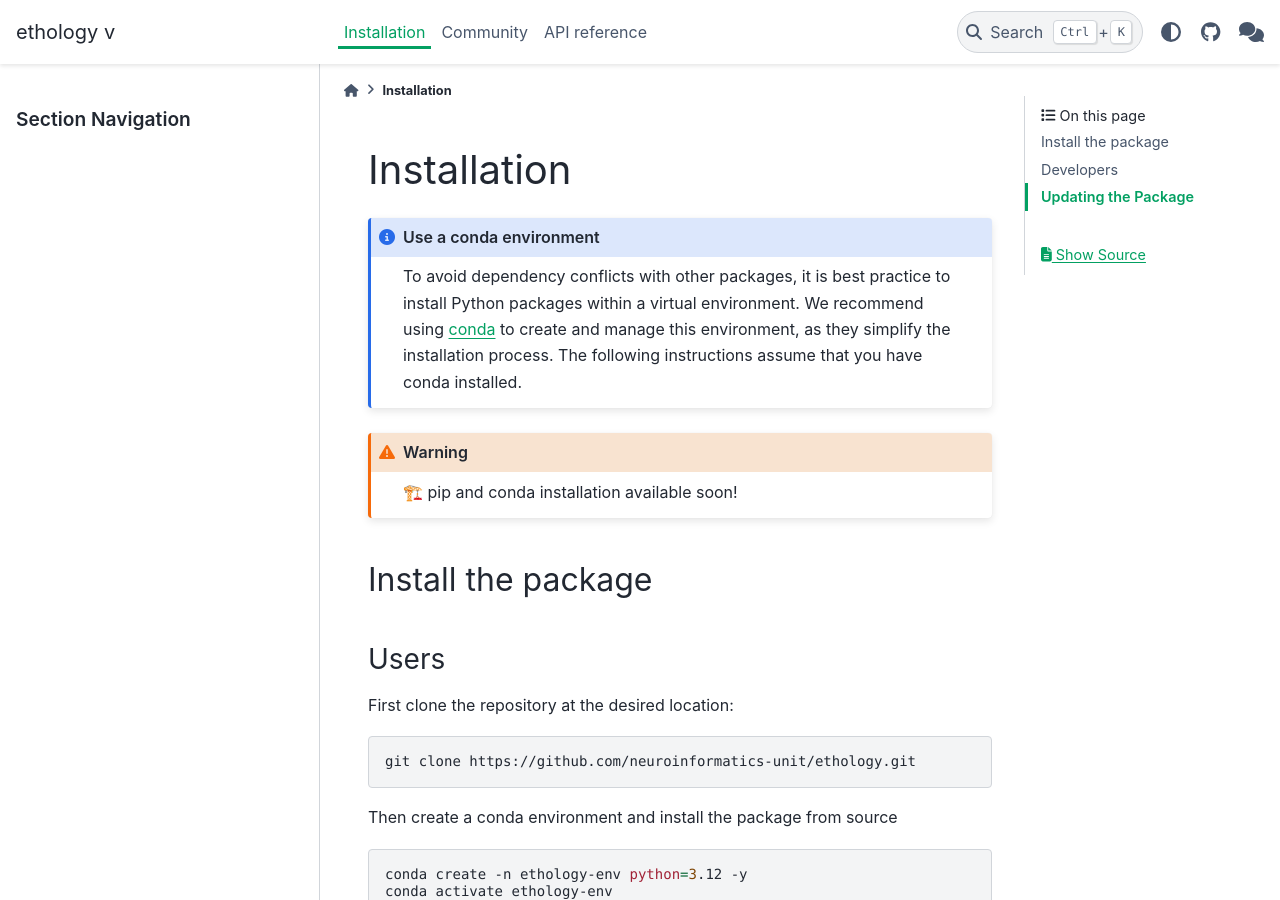
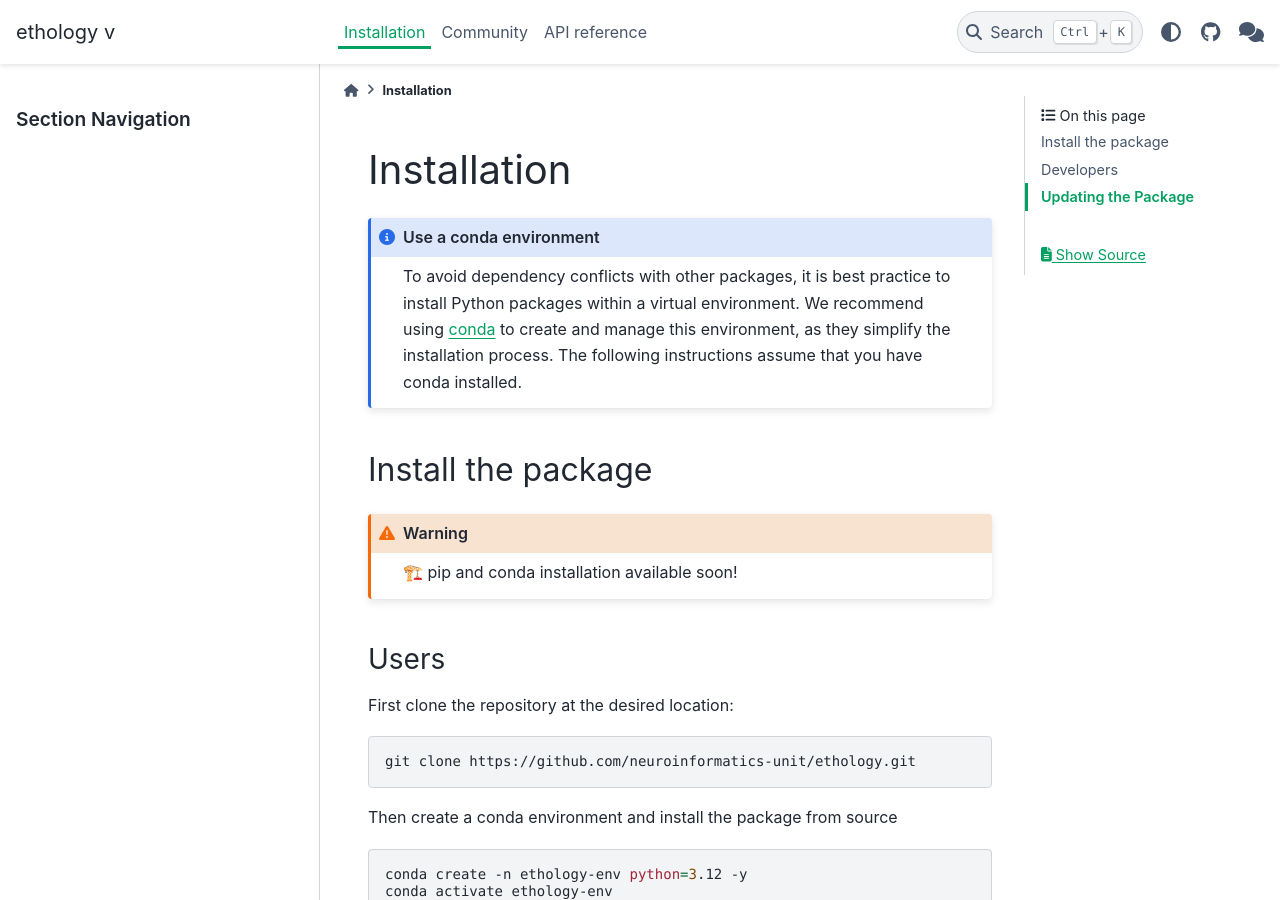
Before and after one commit to neuroinformatics-unit/ethology, a Sphinx documentation site: the page built from docs/source/installation.md, in a window 1280 px wide and 900 px high. Built offline with Sphinx 7.4.7 and the PyData theme 0.15.4, drawn with Linux system fonts in a browser that asks for light colours; the version number could not be read and is left out.

```diff
--- a/docs/source/installation.md
+++ b/docs/source/installation.md
@@ -8,11 +8,12 @@ We recommend using [conda](conda:) to create and manage this environment, as the
 The following instructions assume that you have conda installed.
 :::
 
+## Install the package
+
 :::{warning}
 🏗️ pip and conda installation available soon!
 :::
 
-## Install the package
 
 ### Users
 First clone the repository at the desired location:
```
